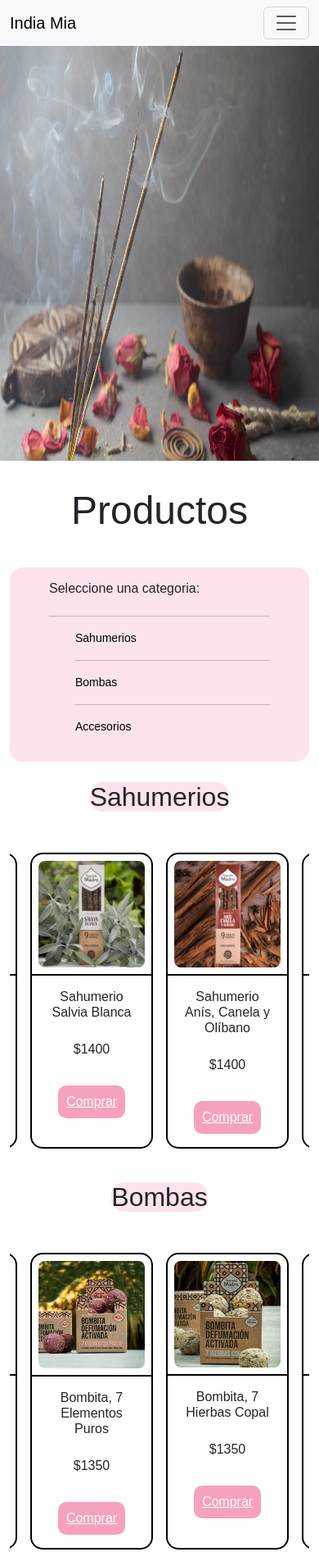
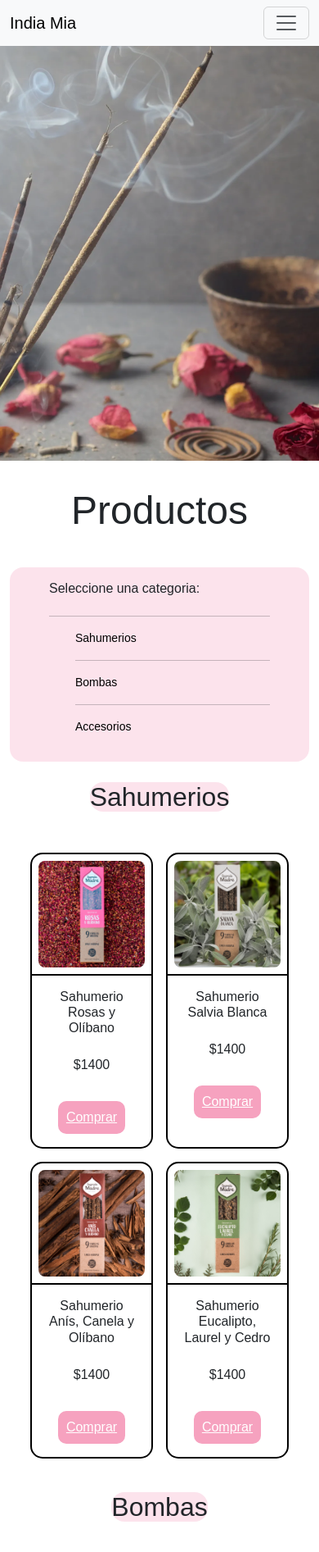
Before and after one commit to xDvDx/Proyecto-Coder, a plain HTML site: page pages/productos.html in a window 390 px wide. Shown: the top 1893 px of the page at 82% size. Drawn offline with nearby package versions, Linux system fonts and the light colour scheme.

Commit message:
Correccion de imagenes y pag/Productos, y hosting a Netlify

```diff
--- a/pages/productos.html
+++ b/pages/productos.html
@@ -77,7 +77,7 @@
     <main>
 
         <div>
-            <img class="box-img" src="../img-originales/p-productos.jpg" alt="fotico">
+            <img class="box-img" src="../img-originales/p-productos.jpg" alt="conito-humeando">
         </div>
 
         <div class="title-productos">
--- a/sass/pages/_index.scss
+++ b/sass/pages/_index.scss
@@ -5,6 +5,7 @@
 .box-img {
     height: 60vh;
     width: 100%;
+    object-fit: cover;
 }
 
 .wrapper-info {
@@ -110,7 +111,7 @@
     overflow: auto;
 }
 
-@media (max-width:768px) {
+@media (max-width:830px) {
 
     .tarjeta {
         width: 100px;
--- a/sass/pages/_productos.scss
+++ b/sass/pages/_productos.scss
@@ -78,3 +78,16 @@
 .tarjeta h3 {
     text-align: center;
 }
+
+@media (max-width:768px) {
+
+    .tarjeta {
+        width: 100px;
+    }
+
+    .productos {
+        display: flex;
+        flex-wrap: wrap;
+        justify-content: center;
+    }
+}
```
Also changed, not shown: pages/contacto.html (+1 -1 lines), styles/styles.css, 1 other file.
